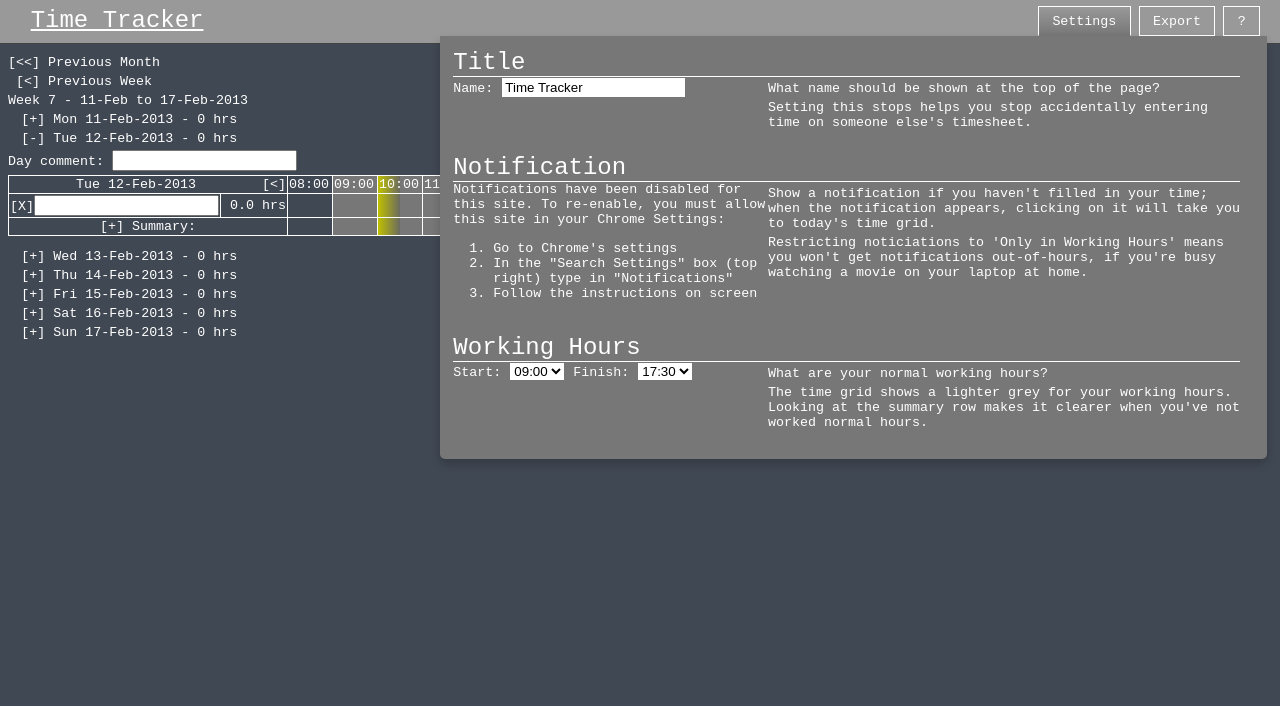
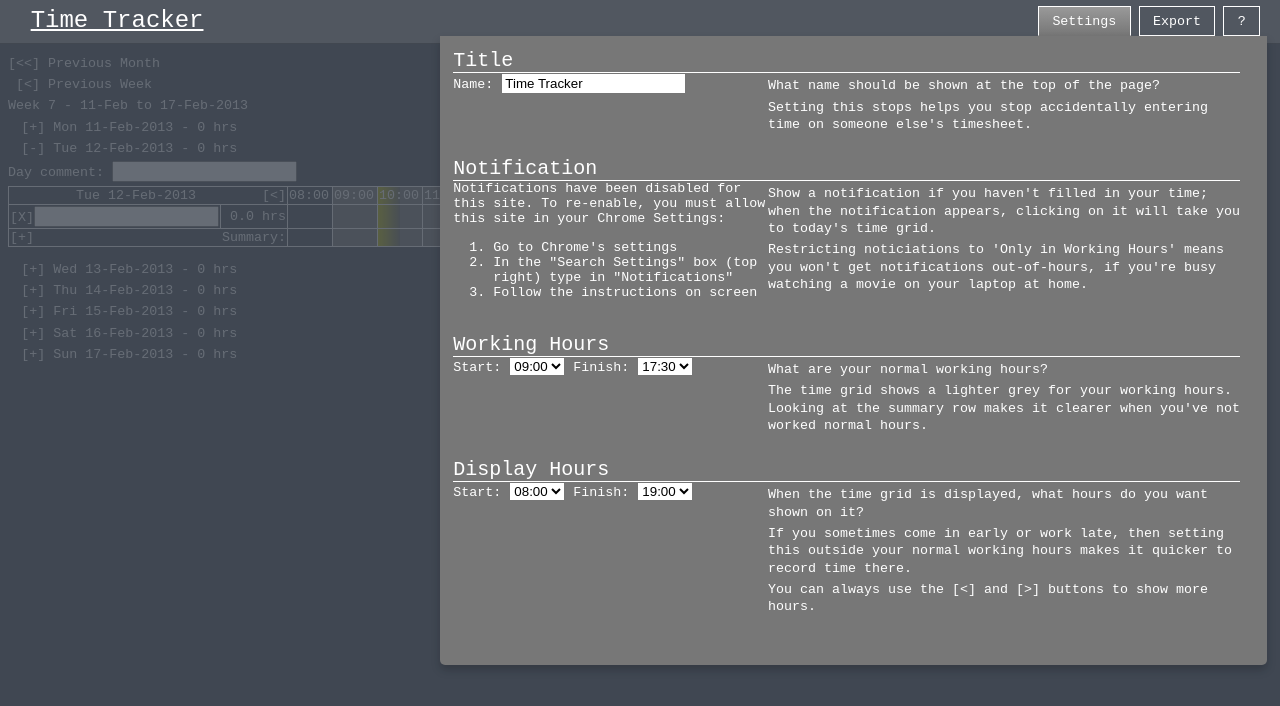
Before and after one commit to piranm/timetracker, a website: page app/index.html in a window 1280 px wide. Both pictures are taken after a click on the item "Settings". Drawn offline with Linux system fonts and the light colour scheme.

Commit message:
Visual tweaks ready for Alpha release. Fixed bug with displaying beyond end of day.

```diff
--- a/app/partials/day-editor.html
+++ b/app/partials/day-editor.html
@@ -11,8 +11,8 @@
 		<thead>
 			<tr	>
 				<th colspan="3">
+					<div style="float:right;" ng-click="addBefore()" class="button">[&lt;]</div>
 					<span class="editDate">{{date | date:'EEE dd-MMM-yyyy'}}</span>
-					<div style="float:right;" ng-click="addBefore()" class="button">[&lt;]</div>
 				</th>
 				<td ng-repeat="i in showRange"
 					class="hourcell"
@@ -37,8 +37,8 @@
 		<tfoot>
 			<tr	>
 				<th colspan="3">
-					<span ng-click="addTask()" class="addTask button">[+]</span>
-					<span>Summary:</span>
+					<span ng-click="addTask()" class="addTask button" style="float:left;">[+]</span>
+					<span style="float:right;">Summary:</span>
 				</th>
 				<td
 					ng-repeat="i in showRange"
--- a/app/partials/top-nav.html
+++ b/app/partials/top-nav.html
@@ -1,6 +1,7 @@
 <div ng-controller="TopNavCtrl">
 <div class="navbar-fixed-top">
 	<div class="optButtons">
+		<div ng-class="showInDropdown | choice:'||background-hider'" ng-click="showDropdown('',$event)"></div>
 		<ul class="optButtonsList">
 			<li ng-class="showInDropdown | choice:'settings|selected|'"
 			    ng-click="showDropdown('settings',$event)">Settings</li>
@@ -9,15 +10,16 @@
 			<li ng-class="showInDropdown | choice:'help|selected|'"
 			    ng-click="showDropdown('help',$event)">?</li>
 		</ul>
-		<div
-			 class="dropdown-menu" ng-class="showInDropdown | choice:'||open'" >
-			<div class="dropdown-menu-contents" ng-switch on="showInDropdown">
-				<div ng-switch-when="settings" ng-include="'partials/settings.html'" ></div>
-				<div ng-switch-when="export" ng-include="'partials/export.html'" ></div>
-				<div ng-switch-when="help" ng-include="'partials/help.html'" ></div>
+			<div class="dropdown-menu" ng-class="showInDropdown | choice:'||open'">
+				<div track-window-size="h-mid" class="dropdown-menu-contents">
+					<div class="inner" ng-switch on="showInDropdown">
+						<div ng-switch-when="settings" ng-include="'partials/settings.html'" ></div>
+						<div ng-switch-when="export" ng-include="'partials/export.html'" ></div>
+						<div ng-switch-when="help" ng-include="'partials/help.html'" ></div>
+					</div>
+				</div>
 			</div>
-		</div>
 	</div>
-	<span class="nameTitle">{{settings.name}}</span>
+	<div class="nameTitle" ng-click="showDropdown('',$event)">{{settings.name}}</div>
 </div>
 </div>
--- a/app/scripts/appControllers.js
+++ b/app/scripts/appControllers.js
@@ -182,6 +182,33 @@ angular.module(
         $event.stopPropagation();
     };
 
+    $scope.$watch('showInDropdown', function () {
+        $scope.$broadcast('resize');
+    } );
+
+}]).directive('trackWindowSize', ['$window', '$timeout', function WeekCtrl($window, $timeout) {
+
+    return function(scope, iElement, iAttrs) {
+        var inner = angular.element(iElement.find('div')[0]);
+        var resizeFunc = function (evt) {
+            iElement.css('height', Math.min($window.innerHeight - iElement[0].offsetTop*2 - 100,inner[0].clientHeight+iElement[0].offsetTop*2+10)+'px');
+        };
+        var resizeWindowBind = angular.element($window).bind('resize', resizeFunc);
+        scope.$on('$destroy',function () {
+            angular.element($window).unbind(resizeWindowBind);
+        } );
+        var resizeInnerBind = inner.bind('resize', resizeFunc);
+        scope.$on('$destroy',function () {
+            inner.unbind(resizeInnerBind);
+        } );
+        scope.$on('resize', function () {
+            $timeout( resizeFunc, 10 );
+        } );
+        scope.$on('$includeContentLoaded', function () {
+            $timeout( resizeFunc, 10 );
+        } );
+    };
+
 
 }]).controller('WeekCtrl', ['$scope', 'Utils', function WeekCtrl($scope, Utils) {
     $scope.days = [];
--- a/app/scripts/dayControllers.js
+++ b/app/scripts/dayControllers.js
@@ -53,7 +53,7 @@ angular.module(
     }
 
     $scope.hourStart = Math.min($scope.settings.showStart, firstHourWorked($scope.day));
-    $scope.hourEnd   = Math.max($scope.settings.showEnd,   lastHourWorked($scope.day));
+    $scope.hourEnd   = Math.max($scope.settings.showEnd-1,   lastHourWorked($scope.day));
 
 
     function makeShowRange() {
--- a/app/scripts/filters.js
+++ b/app/scripts/filters.js
@@ -28,7 +28,7 @@ angular.module('trackFilters', []).
     };
   }
 ).filter('mark',function() {
-    var marks = ['','\u25D0','\u25C9'],
+    var marks = ['','\u25D0','\u25C9','\u25C8'],
         maxMarks = marks.length-1;
     return function(input) {
       return marks[ Math.min(input,maxMarks) ];
--- a/app/styles/main.css
+++ b/app/styles/main.css
@@ -1,5 +1,3 @@
-/* app css stylesheet */
-
 body {
 	padding-top: 20px;
 	background-color: #404853;
@@ -102,11 +100,26 @@ a {
 
 /** Dropdown box **/
 
+.background-hider {
+    position:fixed;
+    z-index: -1;
+    top:  0;
+    width: 100%;
+    left: 0;
+    height: 100%;
+
+    background-color: #404853;
+    -ms-filter:"progid:DXImageTransform.Microsoft.Alpha(Opacity=80)";
+    filter: alpha(opacity=80);
+    -moz-opacity:0.8;
+    -khtml-opacity: 0.8;
+    opacity: 0.8;
+}
+
 .dropdown-menu.open {
 	display: block;
 }
 .dropdown-menu {
-    height: 30em;
     max-width: 60em;
     position: absolute;
     top: 100%;
@@ -152,8 +165,13 @@ a {
 	/*border: 1px solid white;*/
 	margin-bottom: 1.5em
 }
+
+h2,
 .title {
-	font-size: x-large;
+    font-size: 1.5em;
+    font-weight: normal;
+}
+.title {
 	border-bottom: 1px solid white;
 }
 .entry {
@@ -170,6 +188,7 @@ a {
 }
 p {
 	margin: 4px 0;
+    line-height: 1.3em;
 }
 .settingsContainer label {
     white-space: nowrap;
@@ -216,7 +235,7 @@ td.markcell, td.summarycell {
 	color: #40f000;
 }
 .overflow {
-	color: #f00000;
+	color: #ff0000;
 }
 
 .hourFloat {
--- a/package.json
+++ b/package.json
@@ -1,7 +1,7 @@
 {
-  "author": "",
-  "name": "",
-  "version": "0.0.0",
+  "author": "https://github.com/piranm",
+  "name": "TimeTracker",
+  "version": "0.0.1",
   "dependencies": {},
   "devDependencies": {}
 }
```
Also changed, not shown: app/partials/help.html (+3 -3 lines), test/spec/dayControllersSpec.js (+14 -14 lines), test/spec/filtersSpec.js (+2 -2 lines), app/img/example_day.png, app/img/example_notification.png.
